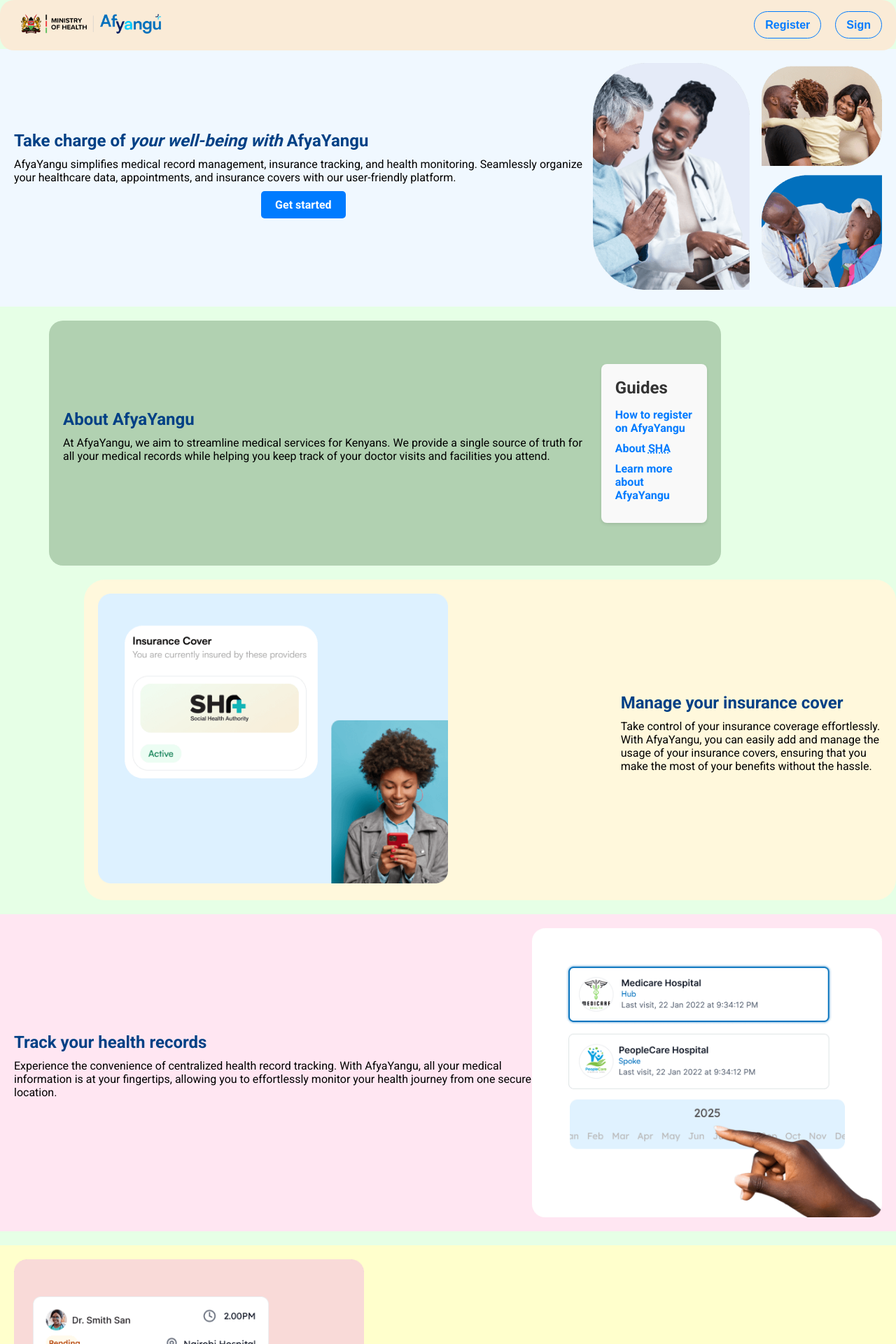
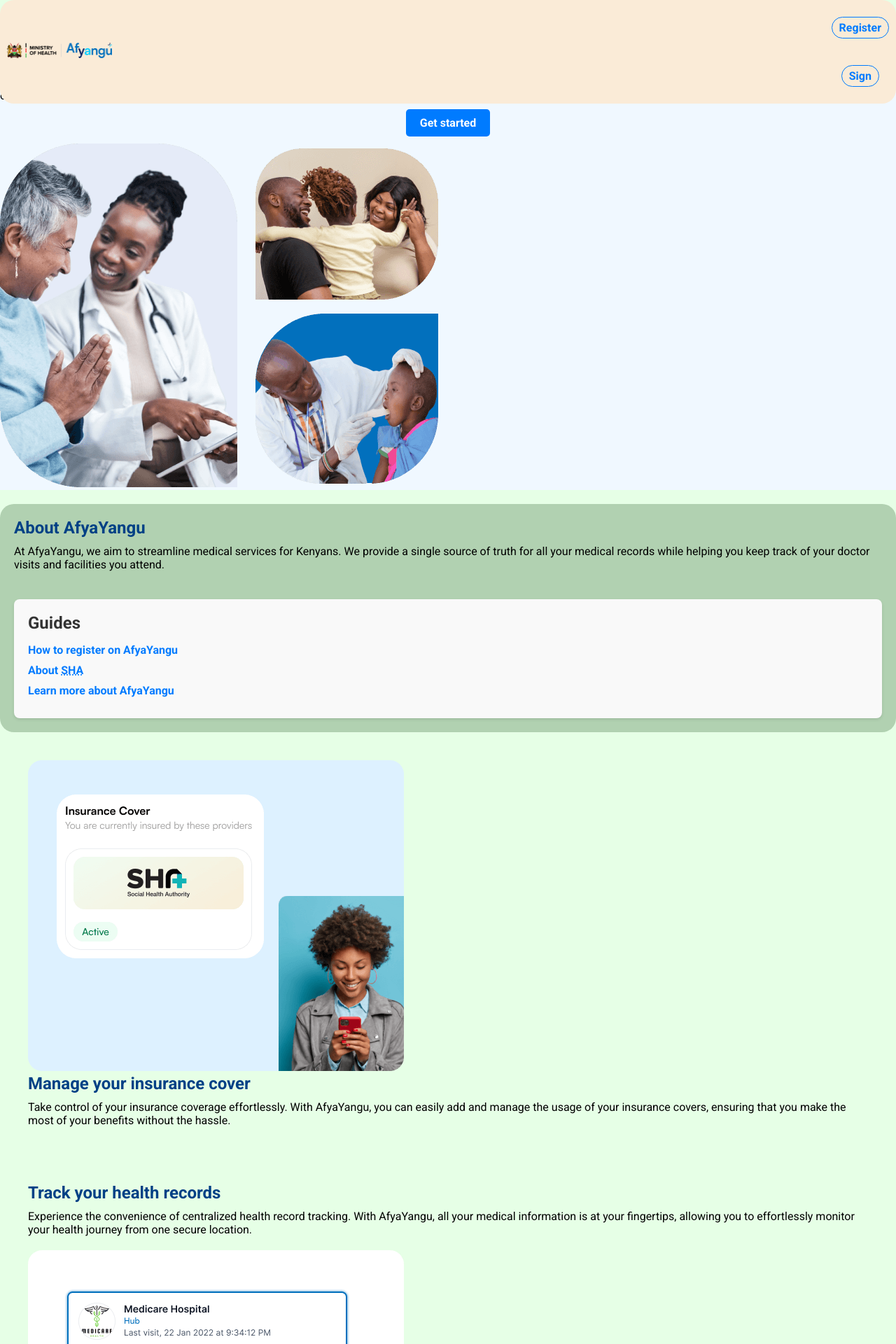
Before and after one commit to VIN9CENT/afyayangu, a React (Create React App) app: page / in a window 1280 px wide. Shown: the top 1920 px of the page at 70% size. Built offline with nearby package versions, Linux system fonts and the light colour scheme.

Commit message:
updated the css for resposive design

```diff
--- a/src/index.css
+++ b/src/index.css
@@ -1,24 +1,24 @@
 @import url('https://fonts.googleapis.com/css2?family=Roboto:wght@400;700&display=swap');
 
-*{
+* {
   margin: 0;
   padding: 0;
   box-sizing: border-box;
 }
-body{
+
+body {
   font-family: 'Roboto';
   background-color: aliceblue;
   font-size: 16px;
 }
+
 .header {
-  margin-top:0px ;
   width: 100%;
-  background-color:antiquewhite;
-  padding: 10px 20px;
+  background-color: antiquewhite;
+  padding: 10px;
   border-radius: 20px;
   position: fixed;
   top: 0;
-  font-family: Arial, Helvetica, sans-serif;
 }
 
 .nav {
@@ -27,72 +27,56 @@
   align-items: center;
 }
 
-.logo-container {
-  margin: 10px;
-}
-
 .logo {
-  width: 200px;
+  width: 150px;
 }
 
 .nav-links {
   display: flex;
-  gap: 20px;
-}
-
-.nav-links p {
-  margin: 0;
+  flex-direction: column;
+  gap: 10px;
 }
 
 .nav-links a {
   text-decoration: none;
   color: #007bff;
   font-weight: bold;
-  padding: 10px 15px;
+  padding: 5px 10px;
   border-radius: 20px;
   border: 1px solid #007bff;
   transition: background-color 0.3s, color 0.3s;
 }
 
 .nav-links a:hover {
-  text-decoration: none;
   background-color: #007bff;
   color: #ffffff;
 }
 
-/*Content.css*/
-section {
+.section {
   padding: 20px;
-  margin-bottom: 20px;
 }
 
 .hero {
   background-color: #f0f8ff;
   margin-top: 70px;
   display: grid;
-  grid-template-columns: 2fr 1fr;
+  grid-template-columns: 1fr;
   align-items: center;
 }
 
-.hero-image {
-  width: 100%;
-  max-width: 500px;
-}
-
 .about {
-  width:960px;
-  height: 350px;
-  margin-left: 70px;
+  margin: 20px 0;
   padding: 20px;
   display: flex;
-  align-items: center;
+  flex-direction: column;
   gap: 20px;
   border-radius: 20px;
   background-color: #b1d1b1;
 }
+
 .guides {
+  padding: 20px;
   background-color: #f9f9f9;
-  padding: 20px;
   border-radius: 8px;
   box-shadow: 0 2px 4px rgba(0, 0, 0, 0.1);
 }
@@ -126,62 +110,13 @@
   border-radius: 5px;
 }
 
-
-.manage {
-  margin-left: 120px;
-  background-color: #fff8dc;
+.manage, .track, .schedule, .profile, .consent, .prescription {
+  margin: 20px;
+  padding: 20px;
   display: grid;
-  grid-template-columns: 2fr 1fr;
+  grid-template-columns: 1fr;
   align-items: center;
-  border-radius: 30px;
-}
-
-.track {
-  background-color: #ffe6f2;
-  display: grid;
-  grid-template-columns: 2fr 1fr;
-  align-items: center;
-}
-
-.track-content {
-  display: flex;
-  flex-direction: column;
-  justify-content: center;
-}
-
-.track-image {
-  display: flex;
-  justify-content: center;
-  align-items: center;
-}
-
-.schedule {
-  background-color: #ffffcc;
-  display: grid;
-  grid-template-columns: 2fr 1fr;
-  align-items: center;
-}
-
-.profile {
-  background-color: #e6e6ff;
-  display: grid;
-  grid-template-columns: 2fr 1fr;
-  align-items: center;
-}
-
-.consent {
-  background-color: #e0ffff;
-  display: grid;
-  grid-template-columns: 2fr 1fr;
-  align-items: center;
-}
-
-.prescription {
-  background-color: #f5f5dc;
-  display: grid;
-  grid-template-columns: 2fr 1fr;
-  gap: 20px;
-  align-items: center;
+  border-radius: 20px;
 }
 
 .btn-primary {
@@ -191,16 +126,21 @@
   background-color: #007bff;
   text-decoration: none;
   border-radius: 5px;
+  text-align: center;
+  cursor: pointer;
 }
-img{
-  width: 500px;
+
+img {
+  max-width: 100%;
+  height: auto;
 }
 
 a {
   text-decoration: none;
   color: #007bff;
 }
-a:hover{
+
+a:hover {
   background-color: blue;
   color: black;
 }
@@ -209,7 +149,6 @@
   margin-bottom: 10px;
   color: #004085;
 }
-
 
 p {
   margin-bottom: 20px;
@@ -221,96 +160,99 @@
 }
 
 ul li {
-  text-decoration: none;
   margin-bottom: 10px;
 }
 
 /*styling footer*/
 
-footer{
+footer {
   width: 100%;
-height: 200px;
-margin-top:20px;
+  padding: 20px;
+  margin-top: 20px;
   margin-bottom: 10px;
-padding: 20px;
   display: grid;
-grid-template-columns: 2fr 2fr 2fr;
+  grid-template-columns: 1fr;
   align-items: center;
   background-color: lightgray;
   border-radius: 20px;
 }
 
 /*STYLING SHA.JS*/
-body{
+body {
   font-family: 'Roboto';
   background-color: #e6ffe6;
 }
 
-nav ul{
+nav ul {
   width: 100%;
   height: 70px;
   margin-top: 0px;
   padding: 5px;
-  display:grid;
-  grid-template-columns: 1fr 1fr 1fr 1fr 1fr 1fr;
+  display: grid;
+  grid-template-columns: repeat(auto-fit, minmax(100px, 1fr));
   align-items: center;
   background-color: #f5f5dc;
 }
-nav ul li{
+
+nav ul li {
   margin: 10px;
-  justify-content: space-between;
 }
-.introduction{
+
+.introduction {
   width: 100%;
-  height: 500px;
+  height: 300px;
   display: grid;
-  grid-template-columns: 1fr 2fr;
+  grid-template-columns: 1fr;
   align-items: center;
   background-image: url('./images/family.jpg');
   background-repeat: no-repeat;
   background-size: cover;
   background-position: center;
-  background-attachment: scroll;
   background-color: transparent;
   font-size: 1.5rem;
   font-weight: bold;
   position: relative;
   z-index: 1;
+}
 
-}
-.introduction h2{
+.introduction h2 {
   color: white;
   font-weight: bold;
 }
-.overview{
-  width: 1000px;
+
+.overview {
+  width: 100%;
   margin-top: -50px;
-  margin-left: 50px;
-  height: 400px;
+  margin-left: 10px;
+  height: auto;
   display: grid;
-  grid-template-columns: 2fr 1fr;
+  grid-template-columns: 1fr;
   background-color: #ffffcc;
   position: relative;
   z-index: 2;
   border-radius: 20px;
   font-weight: 500px;
 }
-.overview h2{
+
+.overview h2 {
   color: blue;
 }
-.benefits , .covered{
+
+.benefits, .covered {
   width: 100%;
   margin-top: 10px;
   padding: 20px;
   font-size: 1rem;
   font-weight: 500;
   display: grid;
-  grid-template-columns: 2fr 1fr;
+  grid-template-columns: 1fr;
 }
-.benefits h2 , .covered h2{
+
+.benefits h2, .covered h2 {
   color: blue;
 }
-.registration{
+
+.registration {
   width: 100%;
   margin-top: 10px;
   padding: 10px;
@@ -321,6 +263,7 @@
   background-color: blanchedalmond;
   color: rgb(99, 15, 224);
 }
+
 .styled-link {
   display: inline-block;
   padding: 10px 20px;
@@ -337,7 +280,6 @@
   background-color: #45a049;
 }
 
-
 select.dropdown {
   width: 100%;
   padding: 10px;
@@ -346,29 +288,26 @@
   background-color: blanchedalmond;
 }
 
-
-#guide{
+#guide {
   margin-top: 10px;
   margin-bottom: 0;
   display: flex;
   justify-content: center;
   color: darkgreen;
 }
-.process{
+
+.process {
   width: 90%;
   margin: 20px;
   padding: 10px;
   display: grid;
-  grid-template-columns: 1fr 1fr;
+  grid-template-columns: 1fr;
   justify-content: center;
   background-color: #e6e6ff;
 }
 
-.process img{
-  width: 300px;
-  border-radius: 20px;
-}
-p img{
+.process img {
+  width: 100%;
   border-radius: 20px;
 }
 
@@ -376,7 +315,8 @@
   background-color: #f9f9f9;
   padding: 20px;
   border-radius: 8px;
-  box-shadow: 0 4px 8px rgba(0, 0, 0, 0.1); /* Subtle shadow for depth */
+  box-shadow: 0 4px 8px rgba(0, 0, 0, 0.1);
+  /* Subtle shadow for depth */
   max-width: 800px;
   margin: 0 auto;
 }
@@ -390,7 +330,8 @@
 }
 
 #FAQ details {
-  border-bottom: 1px solid #ddd; /* Light border between FAQs */
+  border-bottom: 1px solid #ddd;
+  /* Light border between FAQs */
   padding: 10px 0;
   margin: 10px 0;
 }
@@ -403,12 +344,12 @@
   padding-left: 20px;
 }
 
-
 #FAQ details p {
   margin: 10px 0 0 20px;
   font-size: 1em;
   line-height: 1.5;
 }
+
 .footer {
   background-color: #333;
   color: #fff;
@@ -452,54 +393,58 @@
 
 /* Responsive layout for smaller screens */
 @media (max-width: 600px) {
-  .footer-section {
-    margin-bottom: 20px;
+  .footer-section {  margin-bottom: 20px;
   }
 }
-header{
+
+header {
   width: 100%;
   background-color: bisque;
 }
-.terms{
-  width: 1000px;
+
+.terms {
+  width: 100%;
   margin: 20px;
   display: grid;
-  grid-template-columns: 1fr 1fr;
+  grid-template-columns: 1fr;
   justify-content: center;
   align-items: center;
 }
-div img{
-  width: 500px;
+
+div img {
+  max-width: 100%;
 }
 
-#proceed{
+#proceed {
   background-color: #e6e6ff;
   border-radius: 30px;
   padding: 10px;
   color: black;
+  text-align: center;
 }
-#link{
+
+#link {
   width: 100%;
   margin: 10px;
   display: flex;
   justify-content: center;
   font-size: 1.5rem;
-  font-weight:bolder;
+  font-weight: bolder;
   border-radius: 20px;
   background-color: burlywood;
 }
 
-.login{
+.login {
   width: 100%;
   margin: 20px;
   display: flex;
   justify-content: center;
   align-items: center;
 }
-#register{
+
+#register {
   color: green;
 }
-
 
 .custom-button {
   background-color: #007bff;
@@ -531,6 +476,7 @@
   text-align: center;
   margin: 20px 0;
 }
+
 .custom-link {
   color: white;
   background-color: #007bff;
@@ -547,7 +493,6 @@
 
 .custom-link:focus {
   background-color: #0056b3;
-
 }
 
 /*STYLING PROFILE*/
```
Lines whose indentation alone changed are shown as unchanged.
